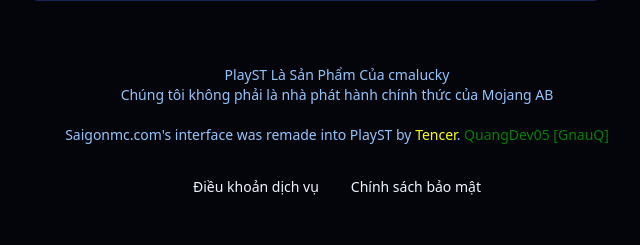
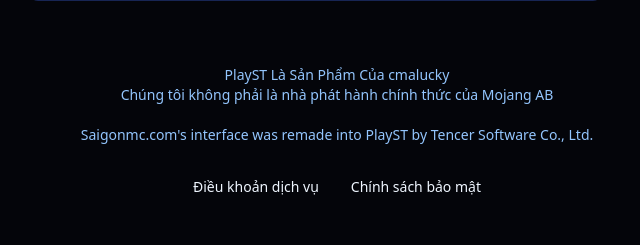
Before and after one commit to quangdev05/PlayST-Webiste, a PHP site: page /index.php in a window 1280 px wide. Shown: the part 1089-1334 px from the top of the page, without its empty margins (303-943 px from the left). Run offline with PHP 8.4, Linux system fonts and the light colour scheme.

Commit message:
Update footer.php

```diff
--- a/public/head-header-footer/footer.php
+++ b/public/head-header-footer/footer.php
@@ -4,7 +4,7 @@
       <br>
       Chúng tôi không phải là nhà phát hành chính thức của Mojang AB
       <br><br>
-      Saigonmc.com's interface was remade into PlayST by <a style="color:yellow;">Tencer</a>. <a href="https://www.facebook.com/quangdev05" style="color:green;">QuangDev05 [GnauQ]</a>
+      Saigonmc.com's interface was remade into PlayST by Tencer Software Co., Ltd.
     </p>
 
     <nav aria-label="Footer Navigation">
```
